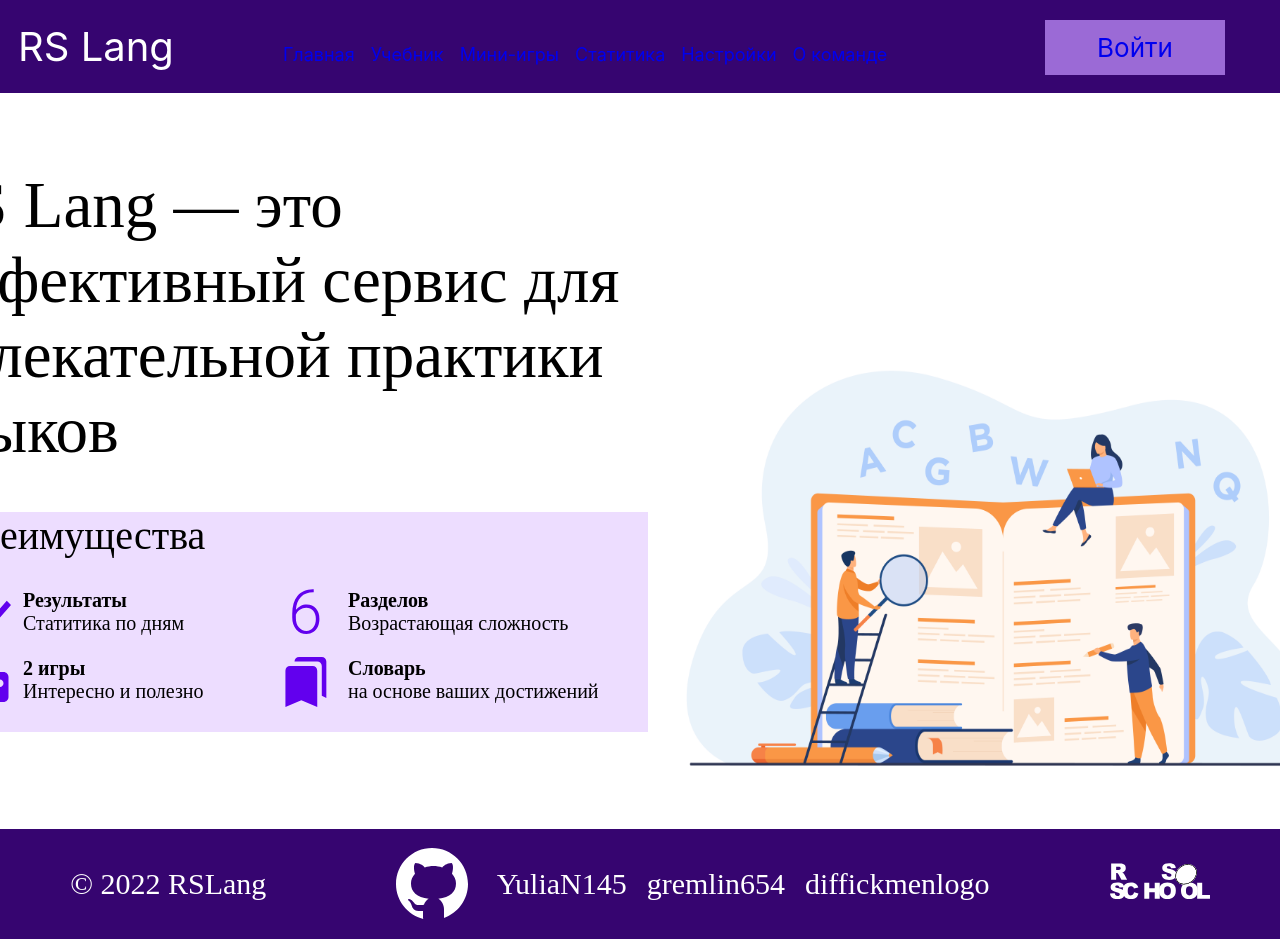
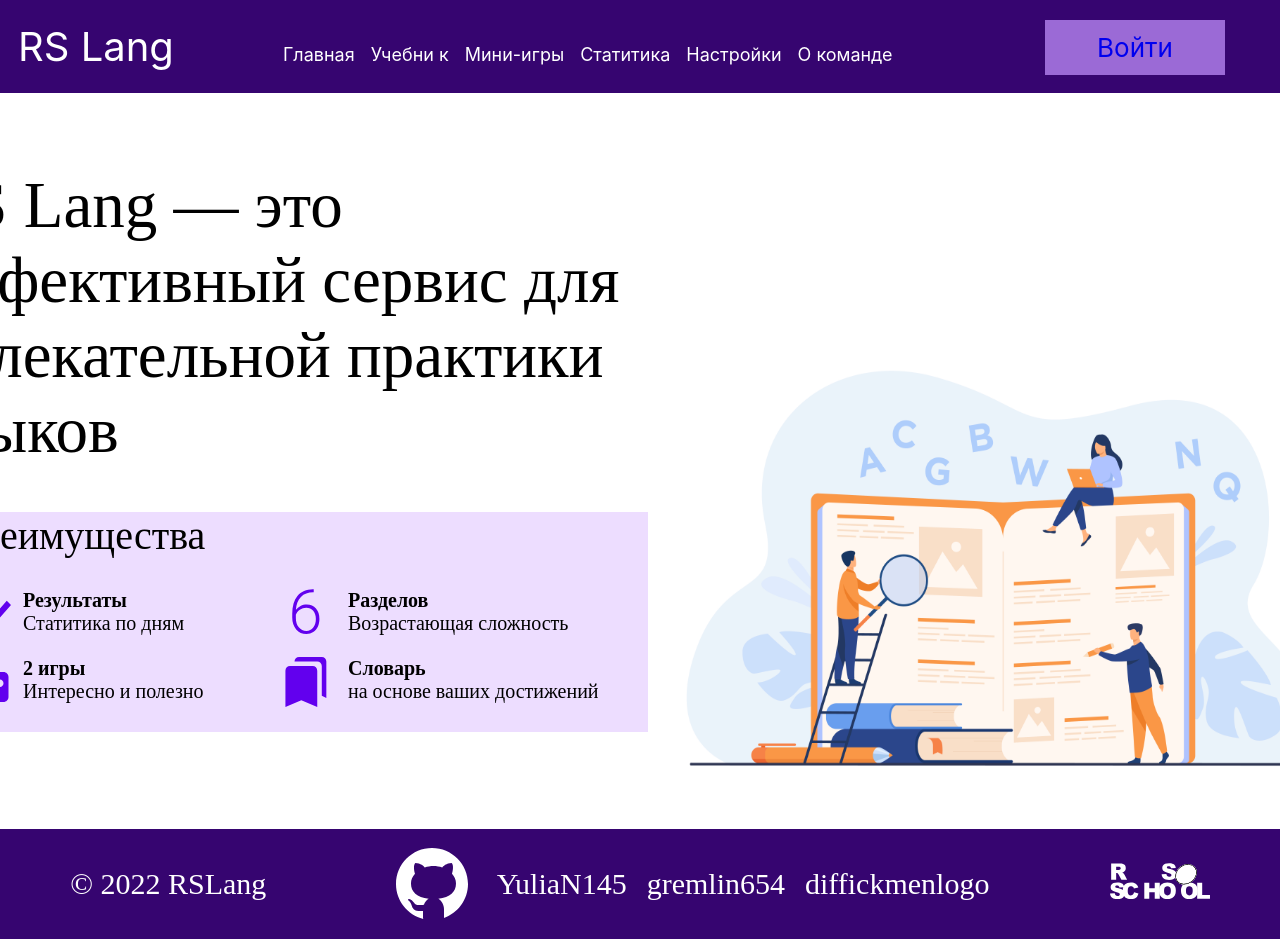
Before and after one commit to gremlin654/rslang, a React (Create React App) app in the folder rslang/: page / in a window 1280 px wide. Shown: the top 939 px of the page. Built offline with nearby package versions, Linux system fonts and the light colour scheme; no server answers.

Commit message:
fix: fix redux code, add style for header link and rename components

```diff
--- a/rslang/src/App.tsx
+++ b/rslang/src/App.tsx
@@ -7,11 +7,11 @@
 import { Sprint } from './components/games/Sprint'
 import { postAPI } from './services/PostService'
 
-
 function App() {
-  const {data: posts, error, isLoading} = postAPI.useGetWordsQuery(0);
-  console.log(isLoading, posts, error);
-  return <div className='App'>
+  const { data: words, error, isLoading } = postAPI.useGetWordsQuery(1)
+  console.log(isLoading, words, error)
+  return (
+    <div className='App'>
       <Header />
       <Routes>
         <Route path='/' element={<Main />} />
@@ -19,6 +19,7 @@
       </Routes>
       <Footer />
     </div>
+  )
 }
 
 export default App
--- a/rslang/src/components/Header.tsx
+++ b/rslang/src/components/Header.tsx
@@ -1,7 +1,6 @@
 import React from 'react'
 import { Link } from 'react-router-dom'
-import '../style/header.scss'
-
+import '../style/Header.scss'
 
 export default function Header() {
   return (
@@ -13,16 +12,30 @@
           </div>
           <nav className='header_nav'>
             <ul className='header-nav_list'>
-                        <li><Link to='/'>Главная</Link></li>
-                        <li><Link to='/handbook'>Учебник</Link></li>
-                        <li><Link to='/games'>Мини-игры</Link></li>
-                        <li><Link to='/statistics'>Статитика</Link></li>
-                        <li><Link to='/settings'>Настройки</Link></li>
-                        <li><Link to='/about'>О команде</Link></li>
+              <li>
+                <Link to='/'>Главная</Link>
+              </li>
+              <li>
+                <Link to='/handbook'>Учебни к</Link>
+              </li>
+              <li>
+                <Link to='/games'>Мини-игры</Link>
+              </li>
+              <li>
+                <Link to='/statistics'>Статитика</Link>
+              </li>
+              <li>
+                <Link to='/settings'>Настройки</Link>
+              </li>
+              <li>
+                <Link to='/about'>О команде</Link>
+              </li>
             </ul>
           </nav>
           <div className='header__btn'>
-                    <button className='btn'><Link to='/login'>Войти</Link></button>
+            <button className='btn'>
+              <Link to='/login'>Войти</Link>
+            </button>
           </div>
         </div>
       </div>
--- a/rslang/src/components/Main.tsx
+++ b/rslang/src/components/Main.tsx
@@ -1,5 +1,5 @@
 import React from 'react'
-import '../style/main.scss'
+import '../style/Main.scss'
 import img from '../assets/main.jpg'
 import { ReactComponent as Res } from '../assets/results-icon.svg'
 import { ReactComponent as Unit } from '../assets/unti-icon.svg'
--- /dev/null
+++ b/rslang/src/models/IWord.ts
@@ -0,0 +1,18 @@
+export interface IWord {
+  _id?: string
+  group: number
+  page: number
+  word: string
+  image: string
+  audio: string
+  audioMeaning: string
+  audioExample: string
+  textMeaning: string
+  transcription: string
+}
+
+export interface IWordState {
+  words: IWord[]
+  isLoading: boolean
+  error: string
+}
--- a/rslang/src/services/PostService.ts
+++ b/rslang/src/services/PostService.ts
@@ -1,19 +1,17 @@
-import { IWord } from './../models/IWord.model';
-import {createApi, fetchBaseQuery} from '@reduxjs/toolkit/dist/query/react';
-
+import { IWord } from '../models/IWord'
+import { createApi, fetchBaseQuery } from '@reduxjs/toolkit/dist/query/react'
 
 export const postAPI = createApi({
   reducerPath: 'postAPI',
-    baseQuery: fetchBaseQuery({baseUrl: 'https://rs-lang-back-diffickmenlogo.herokuapp.com'}),
+  baseQuery: fetchBaseQuery({ baseUrl: 'https://rs-lang-back-diffickmenlogo.herokuapp.com' }),
   endpoints: (builder) => ({
     getWords: builder.query<IWord[], number>({
       query: (page: number) => ({
         url: '/allWords',
-                method: 'GET',
         params: {
-                    page: page
-                }
+          page: page,
+        },
+      }),
     }),
   }),
 })
-});
--- a/rslang/src/store/reducers/WordSlice.ts
+++ b/rslang/src/store/reducers/WordSlice.ts
@@ -1,13 +1,11 @@
-import { fetchWords } from './ActionCreaters';
-import { createSlice } from '@reduxjs/toolkit';
-import { IWordState } from '../../models/IWord.model';
-
-
+import { fetchWords } from './ActionCreaters'
+import { createSlice } from '@reduxjs/toolkit'
+import { IWordState } from '../../models/IWord'
 
 const initialState: IWordState = {
   words: [],
   isLoading: false,
-    error: ''
+  error: '',
 }
 
 export const wordSlice = createSlice({
@@ -16,18 +14,18 @@
   reducers: {},
   extraReducers: {
     [fetchWords.fulfilled.type]: (state, action) => {
-            state.words = action.payload;
-            state.isLoading = false;
-            state.error = '';
+      state.words = action.payload
+      state.isLoading = false
+      state.error = ''
     },
     [fetchWords.pending.type]: (state) => {
-            state.isLoading = true;
+      state.isLoading = true
     },
     [fetchWords.rejected.type]: (state, action) => {
-            state.isLoading = false;
-            state.error = action.payload;
-        }
-    }
+      state.isLoading = false
+      state.error = action.payload
+    },
+  },
 })
 
-export default wordSlice.reducer;
+export default wordSlice.reducer
--- a/rslang/src/store/store.ts
+++ b/rslang/src/store/store.ts
@@ -1,6 +1,6 @@
 import { postAPI } from './../services/PostService';
 import wordReduser from './reducers/WordSlice';
-import {combineReducers, configureStore} from '@reduxjs/toolkit';
+import {combineReducers, configureStore, getDefaultMiddleware} from '@reduxjs/toolkit';
 
 
 const rootReducer = combineReducers({
--- a/rslang/src/style/header.scss
+++ b/rslang/src/style/header.scss
@@ -6,7 +6,7 @@
   color: #fff;
   gap: 93px;
   padding: 18px;
-    font-family: "Inter",sans-serif;
+  font-family: 'Inter', sans-serif;
 }
 .header-nav_list {
   display: flex;
@@ -17,16 +17,28 @@
 .header-nav_list li {
   padding-left: 16px;
 }
+
+.header-nav_list li a {
+  color: #fff;
+  &:hover {
+    color: #9b6ad6;
+  }
+}
+
 .header__btn {
   margin-left: auto;
   margin-right: 37px;
 }
 .btn {
-    background-color: #9B6AD6;
+  background-color: #9b6ad6;
   color: #fff;
   font-size: 2.6rem;
   width: 180px;
   height: 55px;
   margin: 0;
   padding: 0;
+  &:hover {
+    background-color: #fff;
+    color: #9b6ad6;
   }
+}
```
Also changed, not shown: rslang/src/components/Footer.tsx (+8 -6 lines), rslang/src/models/IWord.model.ts (deleted, +0 -18 lines), rslang/src/store/reducers/ActionCreaters.ts (+11 -14 lines). Lines whose indentation alone changed are shown as unchanged.
